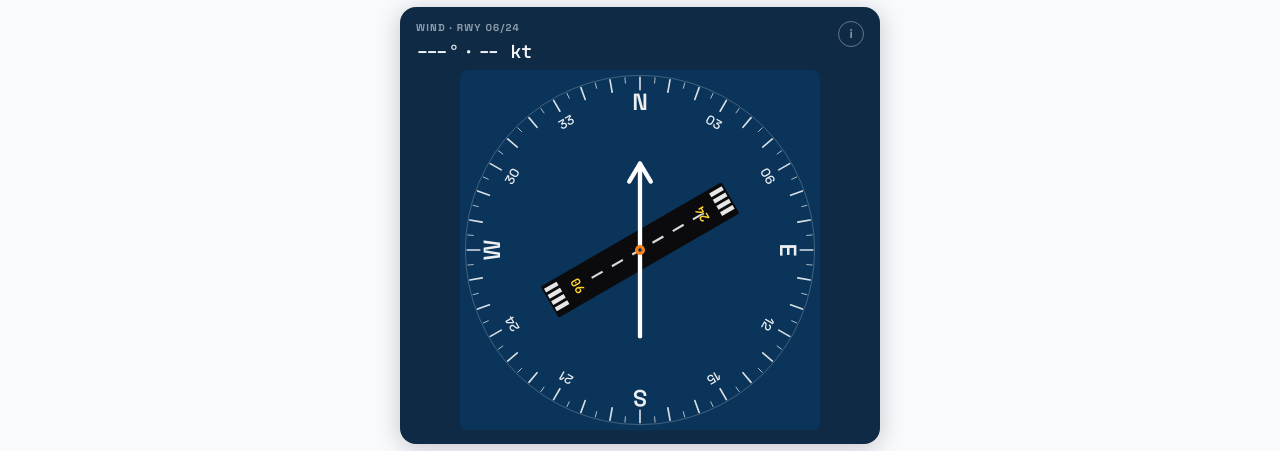
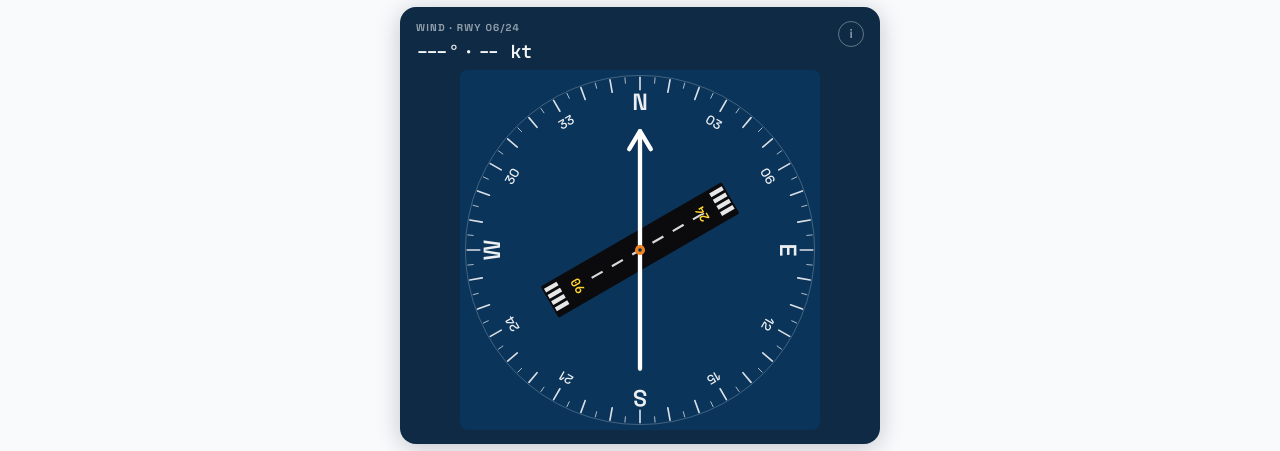
Before and after one commit to jamesrupertball/tempest_weather_airport, a website: page index.html in a window 1280 px wide. Shown: the part 205-656 px from the top of the page. Drawn offline with nearby package versions, Linux system fonts and the light colour scheme; no server answers.

Commit message:
Extend wind arrow to equal 33 units on both sides
Tail extended from y=74 to y=83 to match the shaft length,
giving a symmetric 33-unit arrow from center to each end.

Co-Authored-By: Claude Sonnet 4.6 <noreply@anthropic.com>

```diff
--- a/index.html
+++ b/index.html
@@ -108,9 +108,9 @@
                     </g>
                     <!-- Wind needle -->
                     <g id="windArrow" fill="none" stroke="#ffffff" stroke-width="1.2" stroke-linecap="round" stroke-linejoin="round">
-                        <line x1="50" y1="50" x2="50" y2="74"/>
-                        <line x1="50" y1="50" x2="50" y2="26"/>
-                        <polyline points="47,31 50,26 53,31"/>
+                        <line x1="50" y1="50" x2="50" y2="83"/>
+                        <line x1="50" y1="50" x2="50" y2="17"/>
+                        <polyline points="47,22 50,17 53,22"/>
                     </g>
                     <circle id="compassHub" cx="50" cy="50" r="1.4" fill="oklch(0.72 0.17 55)"/>
                     <circle id="compassHubCenter" cx="50" cy="50" r="0.5" fill="oklch(0.32 0.08 250)"/>
```
